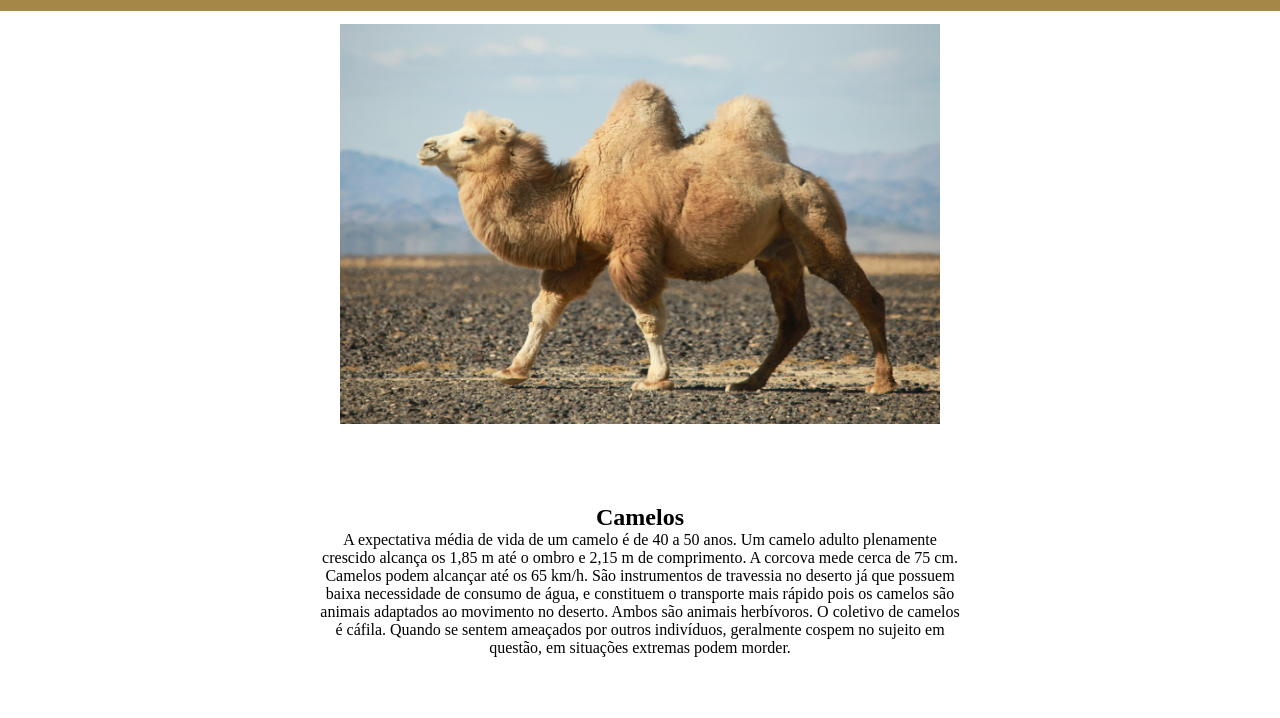
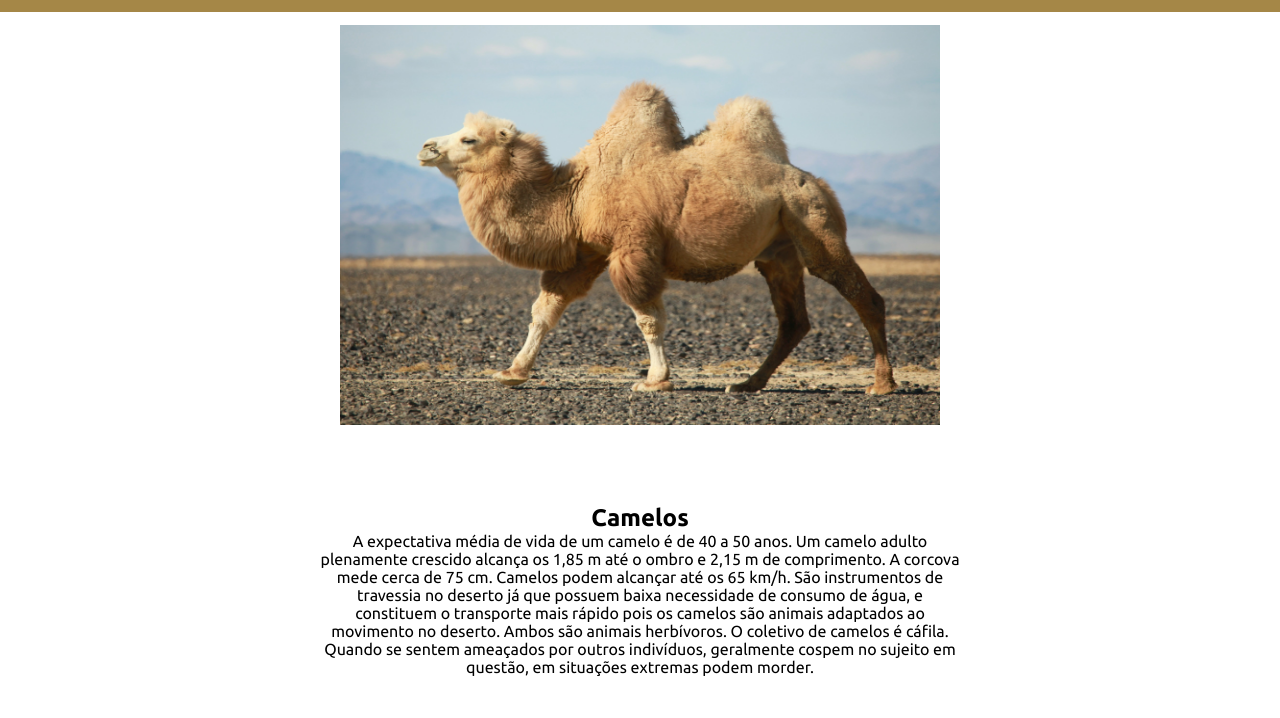
Before and after one commit to GLibanio/Semantica, a plain HTML site: page index.html in a window 1280 px wide. Shown: the part 77-795 px from the top of the page. Drawn offline with Linux system fonts and the light colour scheme.

Commit message:
Font-style

```diff
--- a/index.html
+++ b/index.html
@@ -4,6 +4,9 @@
     <meta charset="UTF-8" />
     <meta name="viewport" content="width=device-width, initial-scale=1.0" />
     <title>Semântica</title>
+    <link rel="preconnect" href="https://fonts.googleapis.com">
+<link rel="preconnect" href="https://fonts.gstatic.com" crossorigin>
+<link href="https://fonts.googleapis.com/css2?family=Ubuntu:ital,wght@0,300;0,400;0,500;0,700;1,300;1,400;1,500;1,700&display=swap" rel="stylesheet">
     <link rel="stylesheet" href="style.css" />
   </head>
   <body>
--- a/style.css
+++ b/style.css
@@ -3,6 +3,7 @@
     margin: 0;
     padding: 0;
     border: 0;
+    font-family: "Ubuntu", sans-serif;
 }
 
 header{
```
